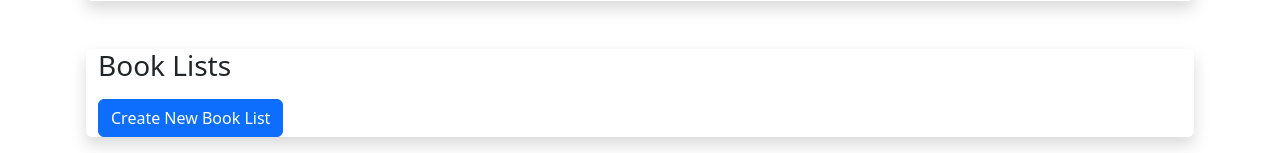
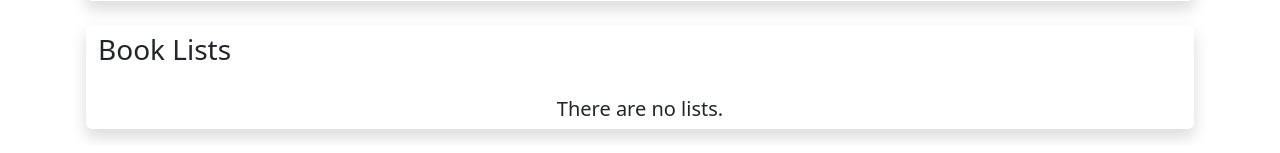
Before and after one commit to VolodymyrHarasymchuk/book-app, a Django app: page /profile/ in a window 1280 px wide. Shown: the part 680-833 px from the top of the page. Run offline with Django 5.2, Linux system fonts and the light colour scheme; the visitor is signed in with stand-in values (Sample User, id 1); data comes from the database, SQL or seed files in the repository; data that the repository does not hold is empty.

Commit message:
made items in book lists links

```diff
--- a/books/templates/books/profile.html
+++ b/books/templates/books/profile.html
@@ -65,22 +65,30 @@
     <p>{{user.bio_text}}</p>
 </div>
 
-<div class="container shadow rounded mt-5">
-    <h3>Book Lists</h3>
+<div class="container shadow rounded mt-4">
+    <h3 class="pt-2">Book Lists</h3>
+    {% if book_lists %}
         <ul>
             {% for book_list in book_lists %}
                 <li>
                     <h4>{{ book_list.name }}</h4>
                     <ul>
                         {% for book in book_list.books.all %}
-                        <li>{{ book.name }}</li>
+                            <li><a href="{% url 'books:book_info' book.id %}">{{ book.name }}</a></li>
                         {% endfor %}
                     </ul>
                 </li>
             {% endfor %}
         </ul>
         {% if user.is_authenticated and request.user == user %}
-        <a href="{% url 'books:create_book_list' %}" class="btn btn-primary">Create New Book List</a>
+        <div class="container d-grid gap-2 col-3 mx-auto">
+            <a href="{% url 'books:create_book_list' %}" class="btn btn-primary mb-3">Create New Book List</a>
+        </div>
+        {% endif %}
+    {% else %}
+    <div class="d-grid align-items-center justify-content-center" style="margin-top: 30px;">
+        <h5>There are no lists.</h5>
+    </div>
     {% endif %}
 </div>
 
```
Lines whose indentation alone changed are shown as unchanged.
